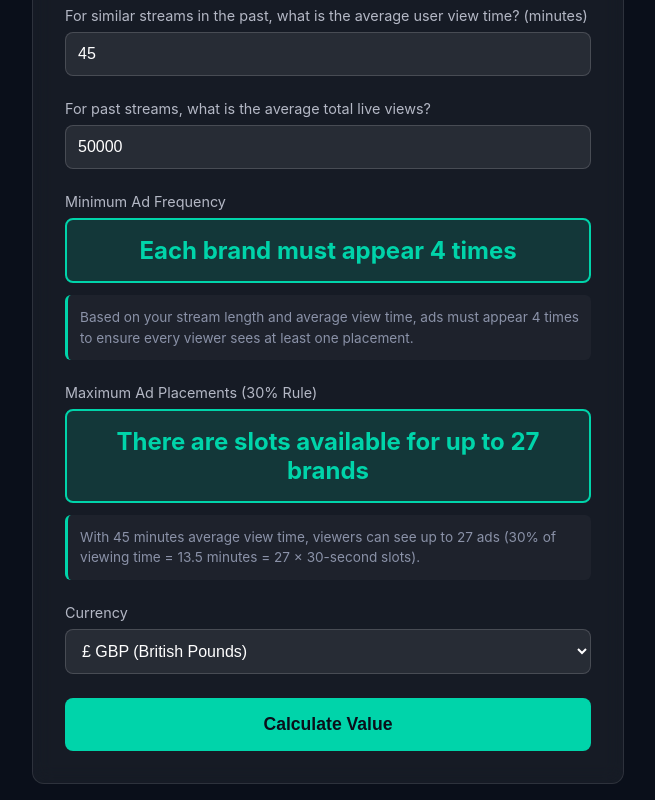
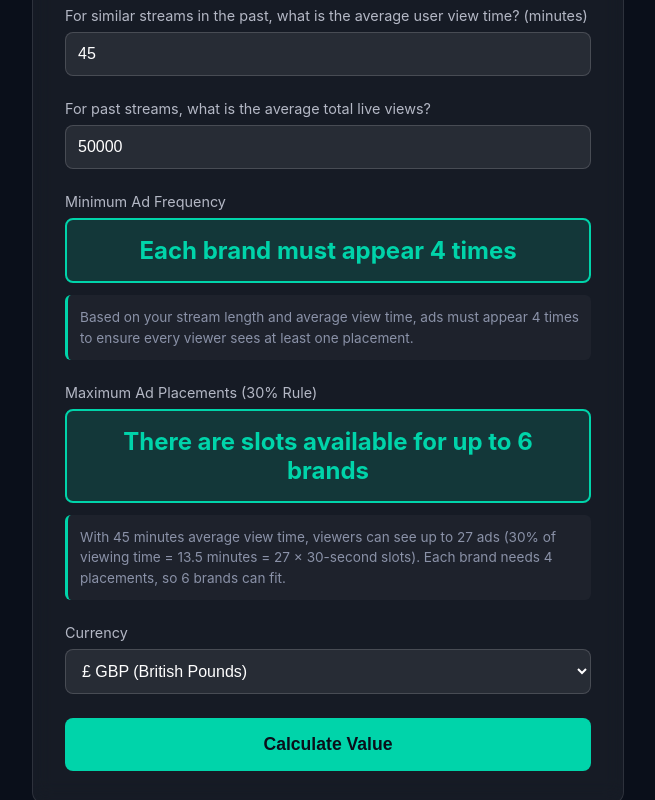
Before and after one commit to smunachen/dizplai_cpm_calculator, a React (Create React App) app in the folder frontend/: page / in a window 1280 px wide. Shown: the part 479-1279 px from the top of the page, without its empty margins (0-655 px from the left). Built offline with nearby package versions, Linux system fonts and the light colour scheme; no server answers.

Commit message:
Fix: Calculate available brands correctly in Maximum Ad Placements section

```diff
--- a/frontend/src/components/Dashboard.jsx
+++ b/frontend/src/components/Dashboard.jsx
@@ -113,11 +113,12 @@ function Dashboard() {
           <div className="input-group">
   <label>Maximum Ad Placements (30% Rule)</label>
   <div className="calculated-value">
-              There are slots available for up to {Math.floor((avgViewTime * 0.3) / 0.5)} brands
+    There are slots available for up to {Math.floor(Math.floor((avgViewTime * 0.3) / 0.5) / Math.ceil(streamLength / avgViewTime))} brands
   </div>
   <p className="input-help">
     With {avgViewTime} minutes average view time, viewers can see up to {Math.floor((avgViewTime * 0.3) / 0.5)} ads
     (30% of viewing time = {(avgViewTime * 0.3).toFixed(1)} minutes = {Math.floor((avgViewTime * 0.3) / 0.5)} × 30-second slots).
+    Each brand needs {Math.ceil(streamLength / avgViewTime)} placements, so {Math.floor(Math.floor((avgViewTime * 0.3) / 0.5) / Math.ceil(streamLength / avgViewTime))} brands can fit.
   </p>
 </div>
 
```
Lines whose indentation alone changed are shown as unchanged.
